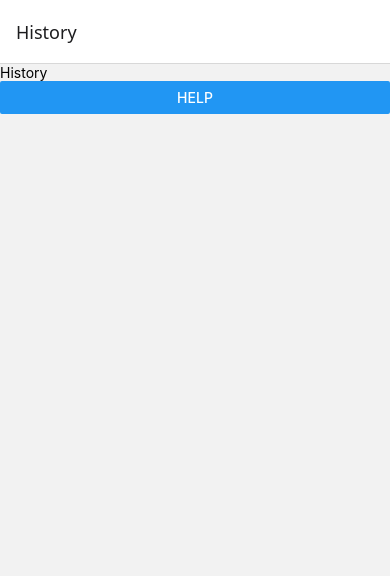
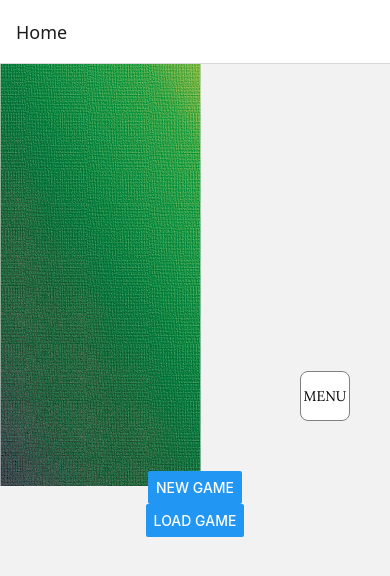
Before and after one commit to pablonobile99/App-Ecommerce-Nobile, a React Native app: screen /Home in a window 390 px wide. Shown: the top 576 px of the page. Built offline with nearby package versions, Linux system fonts and the light colour scheme.

Commit message:
navegate

```diff
--- a/App.js
+++ b/App.js
@@ -10,10 +10,11 @@ import Help from './src/screens/Help';
 import History from './src/screens/History';
 import { createNativeStackNavigator } from '@react-navigation/native-stack';
 import { NavigationContainer } from '@react-navigation/native';
+import Loadgame from './src/screens/Loadgame';
+import Newgame from './src/screens/Newgame';
+import Game from './src/screens/Game';
 
 const Stack = createNativeStackNavigator();
-
-
 
 
 export default function App() {
@@ -37,13 +38,20 @@ export default function App() {
   }
   else{
     return (
+
       <NavigationContainer>
-        <Stack.Navigator>
+        <ImageBackground source={fondo} resizeMode='cover' style={styles.imageBK}>
+        <Stack.Navigator initialRouteName='Home'>
+          <Stack.Screen name="Home" component={Home}/>
+          <Stack.Screen name="Loadgame" component={Loadgame}/>
+          <Stack.Screen name="Newgame" component={Newgame}/>
+          <Stack.Screen name="Game" component={Game}/>
           <Stack.Screen name="History" component={History}/>
           <Stack.Screen name="Help" component={Help}/>
         </Stack.Navigator>
+        </ImageBackground>
+      </NavigationContainer>
 
-      </NavigationContainer>
     );
   }
 
--- a/src/components/Back.jsx
+++ b/src/components/Back.jsx
@@ -1,10 +1,15 @@
-import { StyleSheet, Text, View } from 'react-native'
+import { Button, StyleSheet, Text, View } from 'react-native'
 import React from 'react'
 
-const Back = () => {
+const Back = ({backTo, navigation, route }) => {
+
+  const Volver = () => {
+    navigation.navigate(backTo)
+  }
+
   return (
     <View>
-      <Text>Back</Text>
+      <Button title='Volver' onPress={Volver}/>
     </View>
   )
 }
--- a/src/components/Header.jsx
+++ b/src/components/Header.jsx
@@ -4,7 +4,7 @@ import { colors } from '../global/colors'
 import Menu from './Menu'
 import Back from './Back'
 
-const Header = ({back, funcionFondo}) => {
+const Header = ({back, funcionFondo, navigation, route }) => {
   if (back == true) {
     return (
       <View style={styles.conteiner}>
--- /dev/null
+++ b/src/global/BackGroundStyle.jsx
@@ -0,0 +1,7 @@
+import { StyleSheet } from 'react-native';
+
+export const globalStyles = StyleSheet.create({
+  imageBK: {
+    flex: 1,
+  }
+});
--- a/src/screens/Game.jsx
+++ b/src/screens/Game.jsx
@@ -1,9 +1,12 @@
-import { Button, FlatList, StyleSheet, Text, View } from 'react-native'
+import { Button, FlatList, ImageBackground, StyleSheet, Text, View } from 'react-native'
 import React, { useState } from 'react'
 import BoxJugador from '../components/BoxJugador'
 import games from '../data/games.json'
+import { globalStyles } from '../global/BackGroundStyle'
 
-const Game = ({ partida, backToLoad }) => {
+
+
+const Game = ({ navigation, route }) => {
 
   /* const [game, setGame] = useState({})
   const selected = games.filter(item => item.id == partida)
@@ -13,18 +16,24 @@ const Game = ({ partida, backToLoad }) => {
   const [datos, setData] = useState()
 
   const filterData = () => {
-    partida.forEach(e => {
+    route.params.forEach(e => {
       setData(e.data)
     });
   }
   !datos ? filterData() : {}
 
+  const visitarHistory = () => {
+    navigation.navigate("History");
+  };
 
 
   return (
-    <>
-      <Button title='back' onPress={backToLoad}></Button>
+    <ImageBackground source={require("../../assets/fondo.png")} resizeMode='cover' style={globalStyles.imageBK}>
+
       <View style={styles.conteiner}>
+
+        <Button title='Historial' onPress={() => visitarHistory()} />
+
         <FlatList
           style={styles.jugadorConteiner}
           keyExtractor={(producto) => producto.jugador}
@@ -35,7 +44,7 @@ const Game = ({ partida, backToLoad }) => {
           )}
         />
       </View>
-    </>
+    </ImageBackground>
   )
 }
 
--- a/src/screens/Help.jsx
+++ b/src/screens/Help.jsx
@@ -1,10 +1,18 @@
-import { StyleSheet, Text, View } from 'react-native'
+import { Button, StyleSheet, Text, View } from 'react-native'
 import React from 'react'
 
-const Help = () => {
+const Help = ({navigation, route}) => {
+  const visitarHistory = () => {
+    navigation.navigate("History");
+  };
+
+  console.log(route.params)
+
   return (
     <View>
       <Text>Help</Text>
+      <Button title='History' onPress={()=> visitarHistory()}/>
+
     </View>
   )
 }
--- a/src/screens/History.jsx
+++ b/src/screens/History.jsx
@@ -1,19 +1,17 @@
-import { Button, StyleSheet, Text, View } from 'react-native'
+import { Button, ImageBackground, StyleSheet, Text, View } from 'react-native'
 import React from 'react'
 import Help from './Help'
+import { globalStyles } from '../global/BackGroundStyle'
 
 
-const History = ({navigation}) => {
-
-  const visitarHistory = () => {
-    navigation.navigate("Help");
-  };
+const History = ({ navigation, route }) => {
 
   return (
-    <View>
-      <Text>History</Text>
-      <Button title='Help' onPress={()=> visitarHistory()}/>
-    </View>
+    <ImageBackground source={require("../../assets/fondo.png")} resizeMode='cover' style={globalStyles.imageBK}>
+      <View>
+        <Text>History</Text>
+      </View>
+    </ImageBackground>
   )
 }
 
--- a/src/screens/Home.jsx
+++ b/src/screens/Home.jsx
@@ -1,26 +1,42 @@
-import { Button, StyleSheet, Text, View } from 'react-native'
+import { Button, ImageBackground, StyleSheet, Text, View } from 'react-native'
 import React from 'react'
 import Header from '../components/Header'
 import Loadgame from './Loadgame'
+import { globalStyles } from '../global/BackGroundStyle'
 
-const Home = ({funcionFondo}) => {
+
+const Home = ({ funcionFondo, navigation, route }) => {
+
+  const visitarLoadgame = () => {
+    navigation.navigate("Loadgame");
+  };
+
+  const visitarNewgame = () => {
+    navigation.navigate("Newgame");
+  };
 
   return (
-    <View style={styles.conteiner}>
-      <Header back={false} funcionFondo={funcionFondo}></Header>
+    <ImageBackground source={require("../../assets/fondo.png")} resizeMode='cover' style={globalStyles.imageBK}>
 
-      {/* <Text>Home</Text> */}
+      <View style={styles.conteiner}>
 
-      <Loadgame></Loadgame>
 
-    </View>
+        <Header back={false} funcionFondo={funcionFondo}></Header>
+
+        <Button title='New Game' onPress={() => visitarNewgame()} />
+
+        <Button title='Load Game' onPress={() => visitarLoadgame()} />
+
+
+      </View>
+    </ImageBackground>
   )
 }
 
 export default Home
 
 const styles = StyleSheet.create({
-  conteiner:{
+  conteiner: {
     flex: 1,
     alignItems: "center",
     justifyContent: "center",
--- a/src/screens/Loadgame.jsx
+++ b/src/screens/Loadgame.jsx
@@ -1,26 +1,28 @@
-import { FlatList, StyleSheet, Text, TextInput, TouchableOpacity, View } from 'react-native'
+import { FlatList, ImageBackground, StyleSheet, Text, TextInput, TouchableOpacity, View } from 'react-native'
 import React, { useEffect, useState } from 'react'
 import games from '../data/games.json'
 import Game from './Game'
 import BotonBase from '../components/BotonBase'
+import Header from '../components/Header'
+import { globalStyles } from '../global/BackGroundStyle'
 
 
+const Loadgame = ({ navigation, route }) => {
 
-const Loadgame = () => {
-
-  const [gameSelected, setGameSelected] = useState ()
-  const [statusSelected, setStatusSelected] = useState (false)
+  const [gameSelected, setGameSelected] = useState()
+  const [statusSelected, setStatusSelected] = useState(false)
 
 
-  const load = (gameButton) => {
-    const selected = games.filter(item => item.id == gameButton)
+  const load = (gameId) => {
+
+    const selected = games.filter(item => item.id == gameId)
     setGameSelected(selected)
-    setStatusSelected (true)
-
+    setStatusSelected(true)
+    navigation.navigate("Game", selected);
   }
 
   const backToLoad = () => {
-    setStatusSelected (false)
+    setStatusSelected(false)
   }
 
   const [busquedaJugadores, setBusquedaJugadores] = useState("")
@@ -28,27 +30,27 @@ const Loadgame = () => {
   const [gamesFiltrados, setGamesFiltrados] = useState(games)
 
   useEffect(() => {
-    if(busquedaJugadores){
+    if (busquedaJugadores) {
       const filtradosJugadores = games.filter(item => item.jugadores == busquedaJugadores)
       setGamesFiltrados(filtradosJugadores)
       setBusquedaPartidas("")
     }
-    if(busquedaPartidas){
+    if (busquedaPartidas) {
       const filtradosPartidas = games.filter(item => item.id == busquedaPartidas)
       setGamesFiltrados(filtradosPartidas)
       setBusquedaJugadores("")
     }
-    if(!busquedaJugadores&&!busquedaPartidas){
+    if (!busquedaJugadores && !busquedaPartidas) {
       setGamesFiltrados(games)
     }
-  },[busquedaJugadores,busquedaPartidas])
+  }, [busquedaJugadores, busquedaPartidas])
 
 
 
   return (
-    <>
-      { !statusSelected? (
-        <>
+    <ImageBackground source={require("../../assets/fondo.png")} resizeMode='cover' style={globalStyles.imageBK}>
+
+      <Header back={true}></Header>
 
       <TextInput
         style={styles.serch}
@@ -62,7 +64,6 @@ const Loadgame = () => {
         value={busquedaPartidas}
         onChangeText={setBusquedaPartidas}
       />
-
 
       <FlatList
         style={styles.list}
@@ -83,19 +84,14 @@ const Loadgame = () => {
         )}
       />
 
-        </>
-      ) : (
-        <Game partida={gameSelected} backToLoad={backToLoad}/>
-      ) }
-
-    </>
+    </ImageBackground>
   )
 }
 
 export default Loadgame
 
 const styles = StyleSheet.create({
-  conteiner:{
+  conteiner: {
     flex: 1,
     width: "100%"
   },
@@ -103,10 +99,10 @@ const styles = StyleSheet.create({
     marginVertical: 200,
     flex: 1,
   },
-  gamesItem:{
+  gamesItem: {
 
   },
-  serch:{
+  serch: {
     backgroundColor: "white",
     borderColor: "grey",
     borderWidth: 1,
@@ -115,7 +111,7 @@ const styles = StyleSheet.create({
     width: "80%",
     fontFamily: "LoraRegular",
   },
-  text:{
+  text: {
     fontFamily: "LoraRegular",
   }
 })
```
Also changed, not shown: 1 other file (tests, documents, lock files or other folders). Lines whose indentation alone changed are shown as unchanged.
